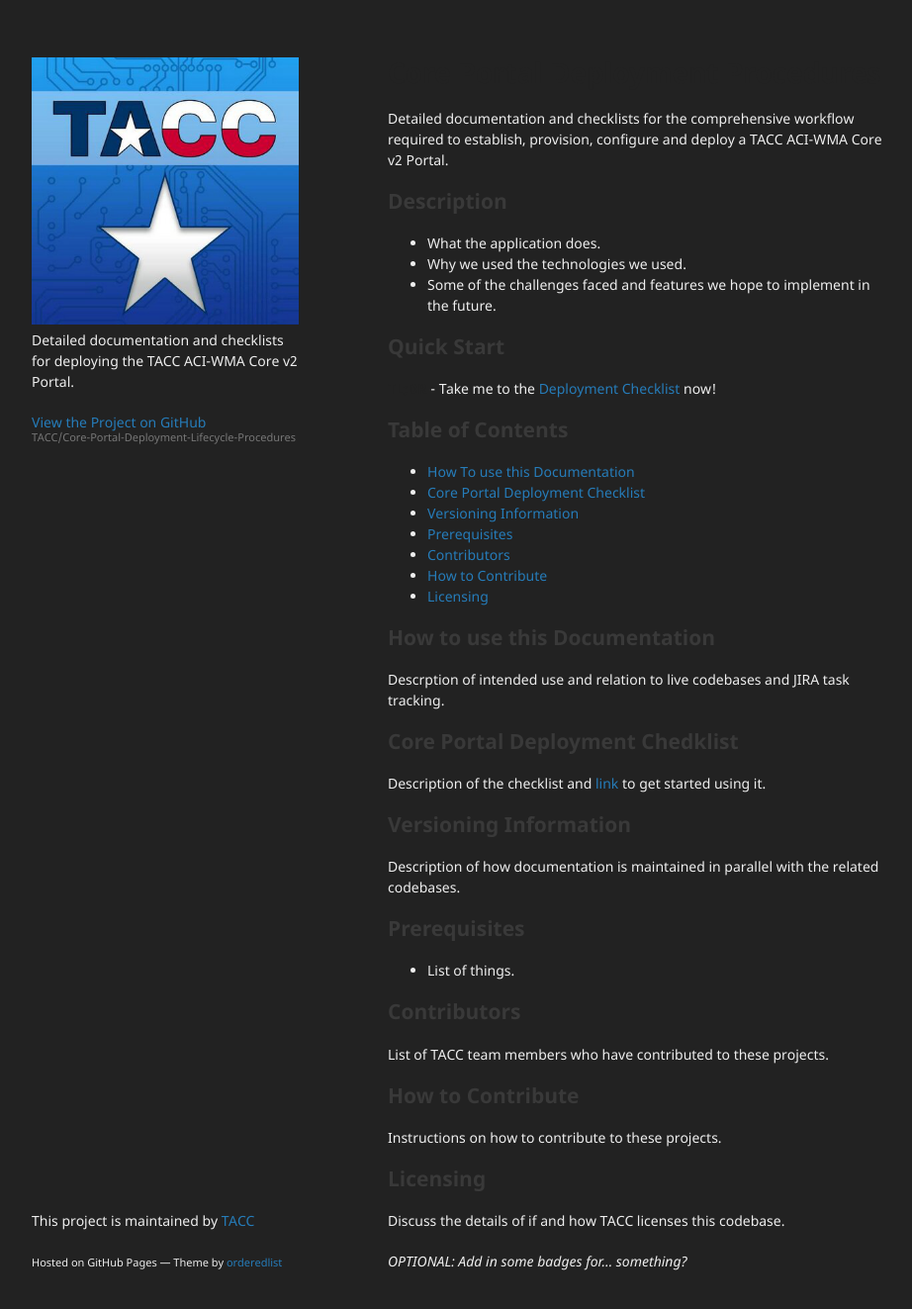
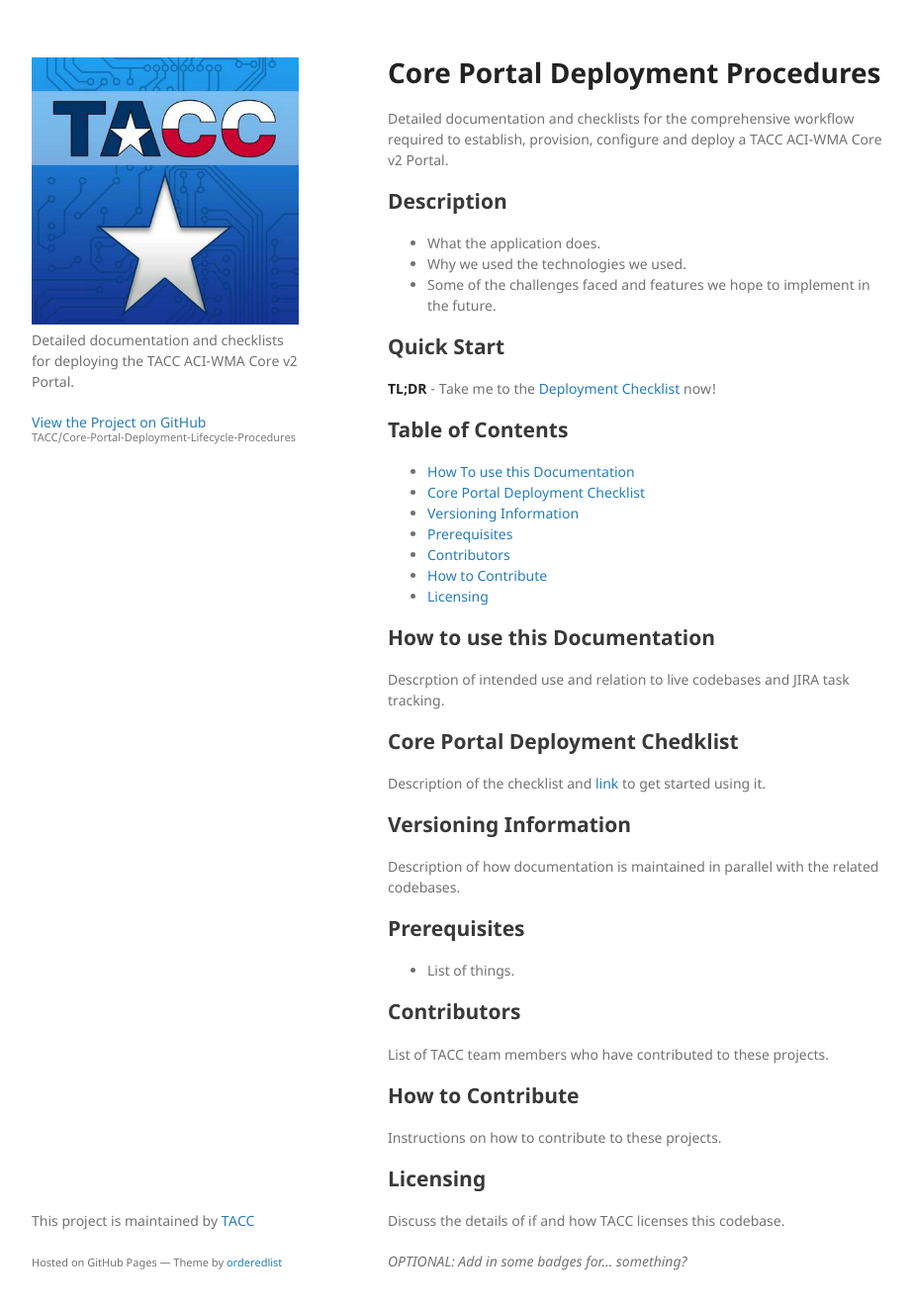
Before and after one commit to TACC/Core-Portal-Deployment-Lifecycle-Procedures, a Jekyll site: the page built from index.md, in a window 1280 px wide and 1355 px high. Shown: the top 1323 px of the window at 99% size, without its empty margins (178-1100 px from the left). Built offline with Jekyll 4.4.1, drawn with Linux system fonts in a browser that asks for light colours; our own code applies the rules of GitHub Pages for plain Markdown files.

Commit message:
Testing extending the theme css.

```diff
--- a/assets/css/style.scss
+++ b/assets/css/style.scss
@@ -2,4 +2,4 @@
 ---
 
 @import "jekyll-theme-minimal";
-@import "cpdp-theme";
+@import "cpdp-theme.css";
```
